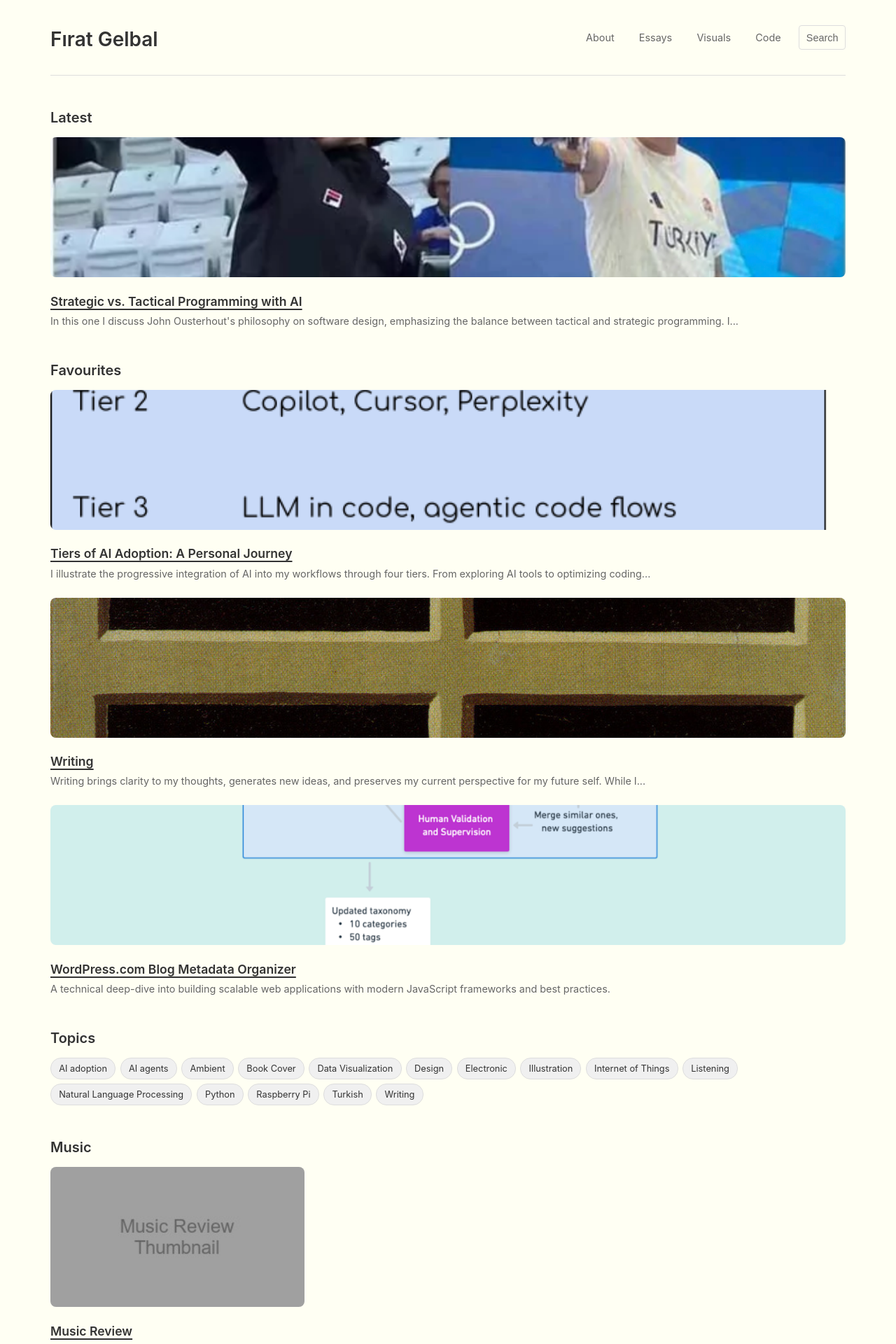
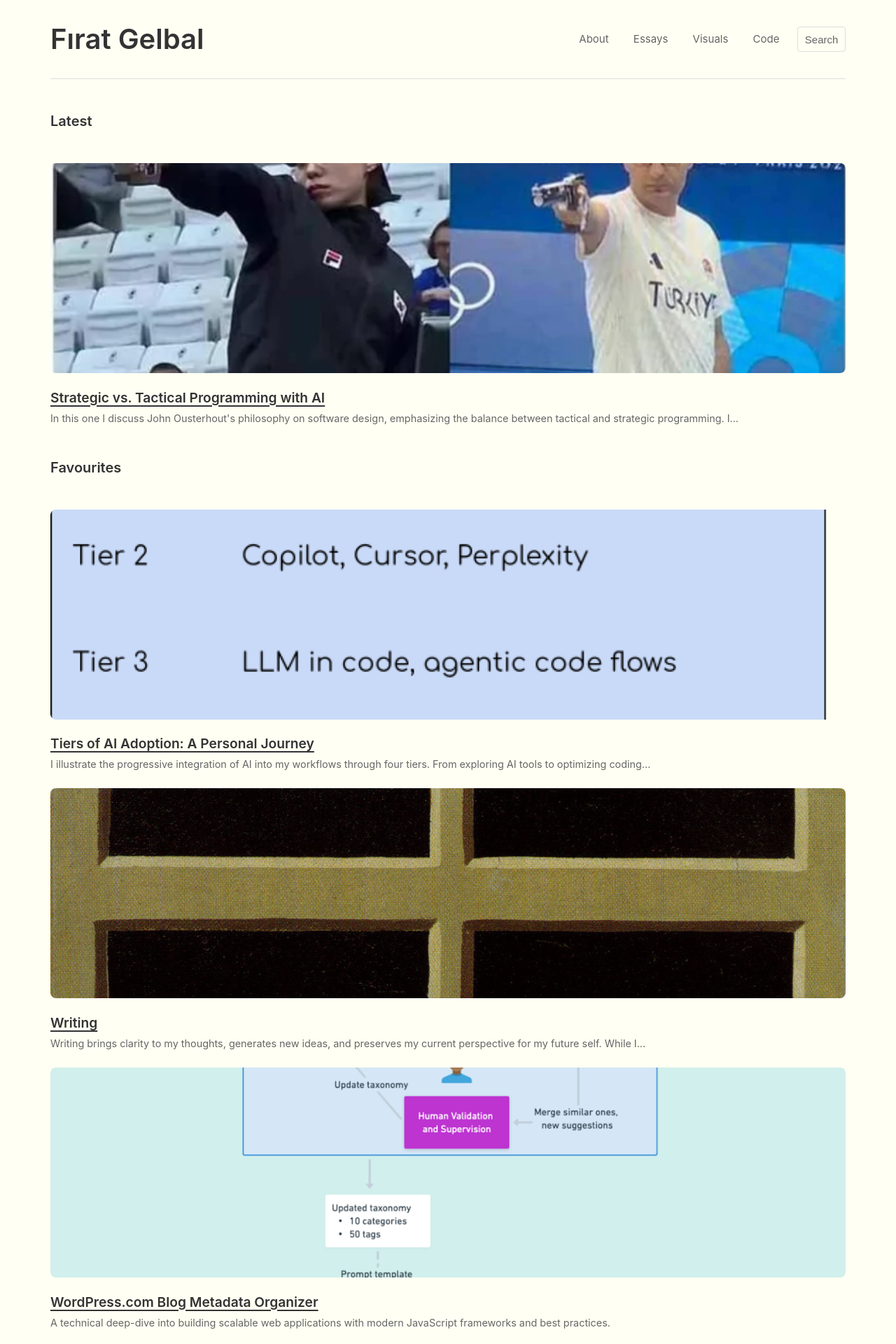
Before and after one commit to gelbal/gelbal.github.io, a Jekyll site: the page built from index.html, in a window 1280 px wide. Shown: the top 1920 px of the page at 70% size. Built offline with Jekyll 4.4.1, drawn with Linux system fonts in a browser that asks for light colours; some of the changed text lies outside the part shown.

Commit message:
fix: comprehensive refinements based on user feedback
- Increase navigation font size to 0.94rem (between current and previous)
- Make site header much larger (2.5rem) to be bigger than category titles
- Apply exact Visuals page styling to homepage cards (300px height, proper grid)
- Fix search modal background to use correct CSS variable (--background)
- Remove year from footer, showing only site title
- Hide bottom search bar from About page using conditional logic

```diff
--- a/_layouts/default.html
+++ b/_layouts/default.html
@@ -41,12 +41,14 @@
             {{ content }}
         </main>
 
+        {% unless page.url == '/about/' %}
         <div class="bottom-search">
             <input type="text" id="bottom-search-input" placeholder="Search..." class="bottom-search-input" />
         </div>
+        {% endunless %}
 
         <footer>
-            <p>&copy; {{ 'now' | date: "%Y" }} {{ site.title }}</p>
+            <p>{{ site.title }}</p>
         </footer>
     </div>
 
--- a/_sass/_layout.scss
+++ b/_sass/_layout.scss
@@ -25,7 +25,7 @@ header {
     a {
       color: var(--text-color);
       text-decoration: none;
-      font-size: 1.75rem;
+      font-size: 2.5rem;
 
       &:hover {
         text-decoration: none;
@@ -42,7 +42,7 @@ header {
 
     a {
       color: var(--text-light);
-      font-size: 0.9rem;
+      font-size: 0.94rem;
       white-space: nowrap;
       text-decoration: none;
       padding: 0.4rem 0.6rem;
@@ -67,10 +67,10 @@ header {
     }
 
     .search-button {
-      background: var(--background-color);
+      background: var(--background);
       border: 1px solid var(--border-color);
       color: var(--text-light);
-      font-size: 0.9rem;
+      font-size: 0.94rem;
       white-space: nowrap;
       text-decoration: none;
       padding: 0.4rem 0.6rem;
@@ -105,7 +105,7 @@ header {
     border: 2px solid var(--border-color);
     border-radius: 50px;
     font-size: 1rem;
-    background: var(--background-color);
+    background: var(--background);
     color: var(--text-color);
     transition: all 0.2s ease;
     cursor: pointer;
@@ -213,7 +213,7 @@ section {
   }
 }
 
-// Visual-style compact cards for homepage
+// Visual-style compact cards for homepage - exact match with Visuals page
 .visual-card-compact {
   text-align: left;
 
@@ -221,16 +221,11 @@ section {
     text-decoration: none;
     color: inherit;
     display: block;
-
-    &:focus {
-      outline: 2px solid var(--accent-color);
-      outline-offset: 2px;
-    }
   }
 
   img {
     width: 100%;
-    height: 200px;
+    height: 300px;
     object-fit: cover;
     border-radius: 8px;
     margin-bottom: 1rem;
@@ -244,7 +239,7 @@ section {
   .card-content {
     h3 {
       margin: 0 0 0.5rem 0;
-      font-size: 1.1rem;
+      font-size: 1.2rem;
       font-weight: 600;
       text-decoration: underline;
       text-decoration-thickness: 2px;
@@ -252,7 +247,7 @@ section {
     }
 
     .card-excerpt {
-      margin: 0;
+      margin: 0.5rem 0 0 0;
       color: var(--text-light);
       font-size: 0.9rem;
       line-height: 1.4;
@@ -283,8 +278,12 @@ section {
     }
   }
 
+  // Make homepage content grid like Visuals grid
   .content-grid {
-    gap: 1rem;
+    display: grid;
+    grid-template-columns: repeat(auto-fit, minmax(300px, 1fr));
+    gap: 3rem;
+    margin: 3rem 0;
   }
 }
 
@@ -584,7 +583,7 @@ section {
     position: relative;
     width: 90%;
     max-width: 700px;
-    background: var(--background-color);
+    background: var(--background);
     border: 1px solid var(--border-color);
     border-radius: 12px;
     box-shadow: 0 20px 40px rgba(0, 0, 0, 0.2);
```
Also changed, not shown: references/enough_space.png (deleted), references/example_good.png (deleted), references/not_well_ordered_favourites.png (deleted), references/page_bottom_search_bar.png (deleted), references/search_not_visible.png (deleted), references/top_navigation_large_spaces.png (deleted), references/top_navigation_not_good.png (deleted), references/top_navigation_still_not_right.png (deleted), references/visuals_i_love_you.png (added), 3 other files.
